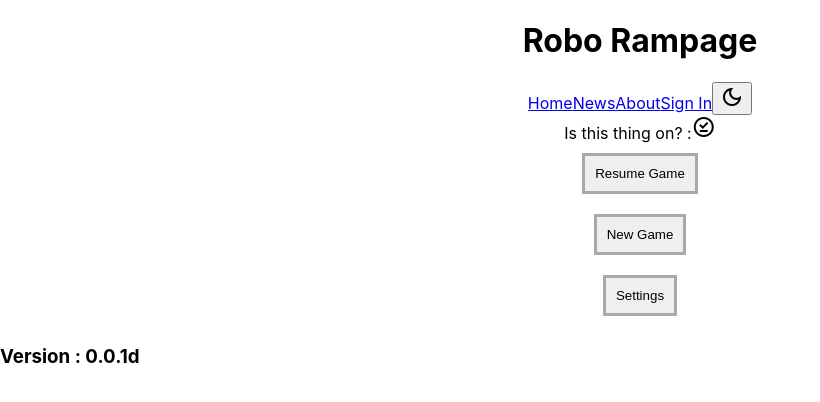
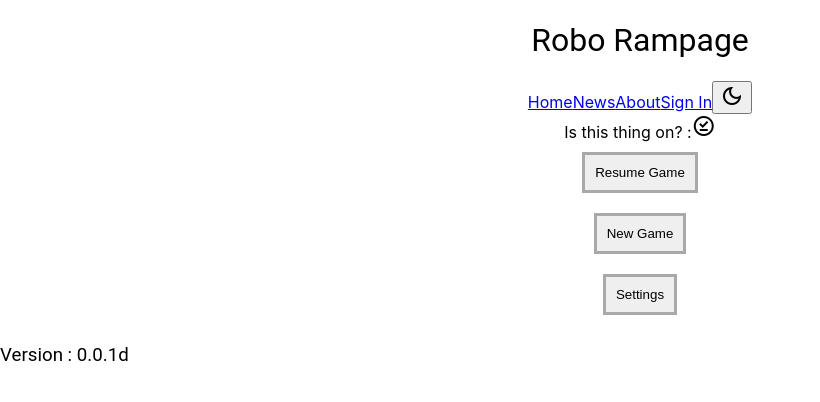
Before and after one commit to aneylon/RoboRampage, a React (Create React App) app in the folder front/: page / in a window 1280 px wide. Shown: the top 402 px of the page, without its empty margins (0-820 px from the left). Built offline with nearby package versions, Linux system fonts and the light colour scheme; a web font is replaced by a local one.

Commit message:
Add roboto font.

```diff
--- a/front/src/App.css
+++ b/front/src/App.css
@@ -9,6 +9,14 @@
   font-family: "Anta", sans-serif;
   font-weight: 400;
   font-style: normal;
+}
+
+.roboto {
+  font-family: "Roboto", sans-serif;
+  font-optical-sizing: auto;
+  font-weight: 400;
+  font-style: normal;
+  font-variation-settings: "wdth" 100;
 }
 
 .grid-cell {
--- a/front/src/Components/Title/Title.jsx
+++ b/front/src/Components/Title/Title.jsx
@@ -1,7 +1,7 @@
 const Title = ({ text = "Please enter text" }) => {
   return (
     <div>
-      <h1>{text}</h1>
+      <h1 className="roboto">{text}</h1>
     </div>
   );
 };
--- a/front/src/Components/Version/Version.jsx
+++ b/front/src/Components/Version/Version.jsx
@@ -2,7 +2,7 @@ const Version = () => {
   const appVersion = process.env.REACT_APP_VERSION;
   return (
     <div>
-      <h3>Version : {appVersion}</h3>
+      <h3 className="roboto">Version : {appVersion}</h3>
     </div>
   );
 };
```
